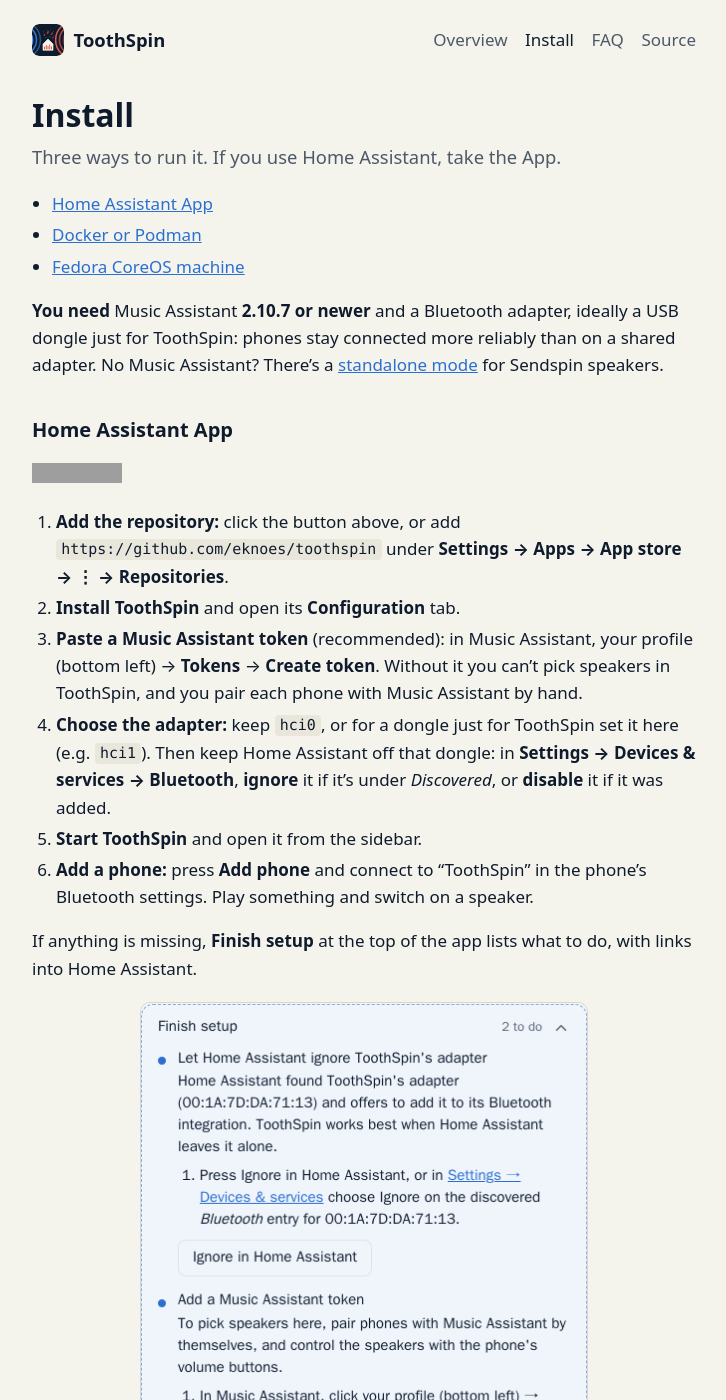
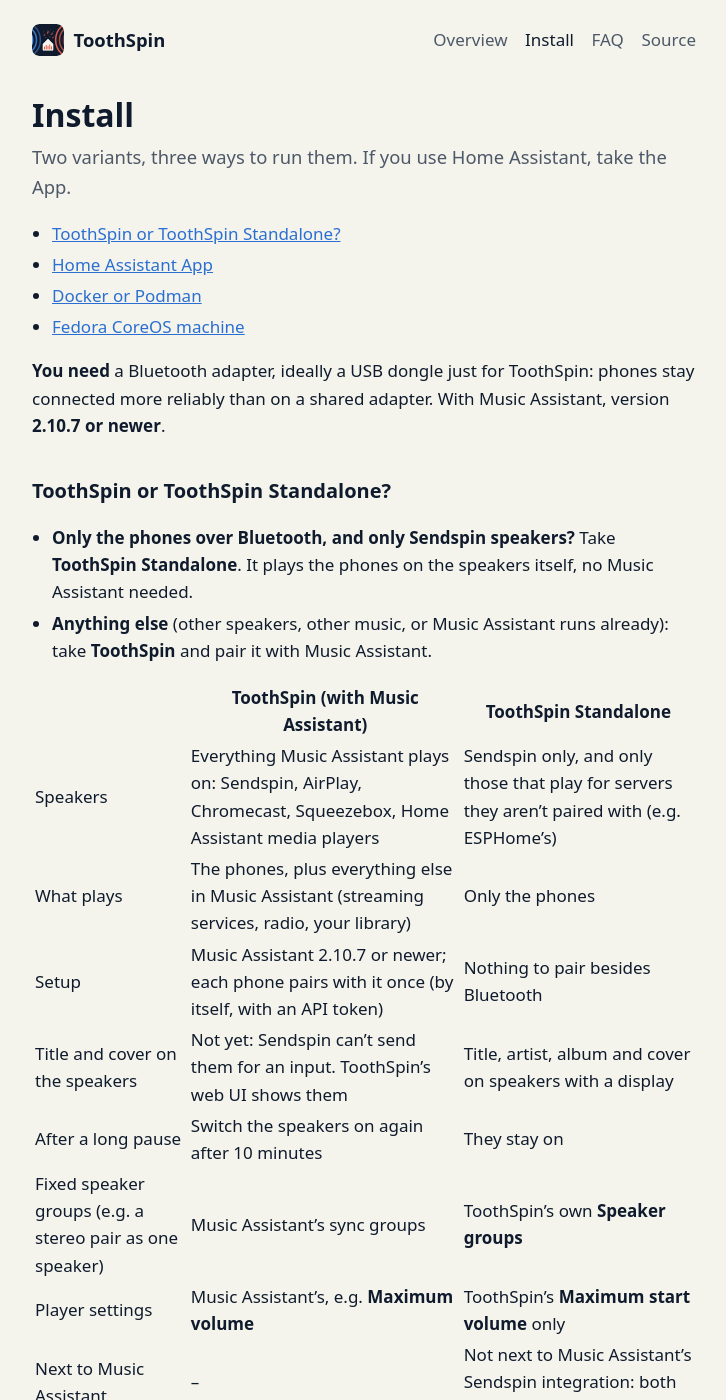
Before and after one commit to eknoes/toothspin, a Jekyll site: the page built from docs/install.md, in a window 1280 px wide and 1400 px high. Shown: the whole window, without its empty margins (276-1002 px from the left). Built offline with Jekyll 4.4.1, drawn with Linux system fonts in a browser that asks for light colours; some of the changed text lies outside the part shown; grey boxes are pictures that could not be loaded.

Commit message:
docs: ToothSpin or ToothSpin Standalone, side by side
Standalone for phones over Bluetooth on Sendspin speakers only; with
Music Assistant for anything else.

Co-Authored-By: Claude Opus 5.5 <noreply@anthropic.com>

```diff
--- a/docs/faq.md
+++ b/docs/faq.md
@@ -72,12 +72,11 @@ With an older version, ToothSpin says so in **Finish setup**.
 
 ### Does it work without Music Assistant? {#without-music-assistant}
 
-With Sendspin speakers, yes. ToothSpin is made for Music Assistant, but with
-only Sendspin speakers (e.g. ESPHome's) it can run its own Sendspin server:
-[standalone mode]({{ '/install.html#standalone' | relative_url }}), as the
-Home Assistant App **ToothSpin Standalone** or a container. It only plays
-the phones, only on Sendspin speakers, and doesn't work together with Music
-Assistant's Sendspin integration.
+With Sendspin speakers, yes: **ToothSpin Standalone** runs its own Sendspin
+server. If all you want is the phones over Bluetooth, on Sendspin speakers
+only, it's the simpler choice; for anything else, pair ToothSpin with Music
+Assistant. The two side by side:
+[ToothSpin or ToothSpin Standalone?]({{ '/install.html#standalone' | relative_url }})
 
 ### Where is ToothSpin in Home Assistant? {#sidebar}
 
--- a/docs/install.md
+++ b/docs/install.md
@@ -2,17 +2,41 @@
 layout: default
 title: Install
 description: Install ToothSpin as a Home Assistant App, with Docker or Podman, or on a Fedora CoreOS machine.
-lede: Three ways to run it. If you use Home Assistant, take the App.
+lede: Two variants, three ways to run them. If you use Home Assistant, take the App.
 ---
 
+- [ToothSpin or ToothSpin Standalone?](#standalone)
 - [Home Assistant App](#home-assistant)
 - [Docker or Podman](#container)
 - [Fedora CoreOS machine](#coreos)
 
-**You need** Music Assistant **2.10.7 or newer** and a Bluetooth adapter,
-ideally a USB dongle just for ToothSpin: phones stay connected more
-reliably than on a shared adapter. No Music Assistant? There's a
-[standalone mode](#standalone) for Sendspin speakers.
+**You need** a Bluetooth adapter, ideally a USB dongle just for ToothSpin:
+phones stay connected more reliably than on a shared adapter. With Music
+Assistant, version **2.10.7 or newer**.
+
+## ToothSpin or ToothSpin Standalone? {#standalone}
+
+- **Only the phones over Bluetooth, and only Sendspin speakers?** Take
+  **ToothSpin Standalone**. It plays the phones on the speakers itself, no
+  Music Assistant needed.
+- **Anything else** (other speakers, other music, or Music Assistant runs
+  already): take **ToothSpin** and pair it with Music Assistant.
+
+| | **ToothSpin** (with Music Assistant) | **ToothSpin Standalone** |
+|---|---|---|
+| Speakers | Everything Music Assistant plays on: Sendspin, AirPlay, Chromecast, Squeezebox, Home Assistant media players | Sendspin only, and only those that play for servers they aren't paired with (e.g. ESPHome's) |
+| What plays | The phones, plus everything else in Music Assistant (streaming services, radio, your library) | Only the phones |
+| Setup | Music Assistant 2.10.7 or newer; each phone pairs with it once (by itself, with an API token) | Nothing to pair besides Bluetooth |
+| Title and cover on the speakers | Not yet: Sendspin can't send them for an input. ToothSpin's web UI shows them | Title, artist, album and cover on speakers with a display |
+| After a long pause | Switch the speakers on again after 10 minutes | They stay on |
+| Fixed speaker groups (e.g. a stereo pair as one speaker) | Music Assistant's sync groups | ToothSpin's own **Speaker groups** |
+| Player settings | Music Assistant's, e.g. **Maximum volume** | ToothSpin's **Maximum start volume** only |
+| Next to Music Assistant | – | Not next to Music Assistant's Sendspin integration: both want the same speakers |
+
+Both install the same ways: in Home Assistant, install **ToothSpin
+Standalone** from the same repository instead of ToothSpin (and skip the
+token step below); with Docker or Podman, use the image
+`ghcr.io/eknoes/toothspin-standalone`.
 
 ## Home Assistant App {#home-assistant}
 
@@ -73,17 +97,3 @@ instead of `--user`, SELinux hosts need a small policy module. Details and all o
 A small VM with the dongle passed through, or a Raspberry Pi 4, set up
 on first boot from one config file:
 [deploy/coreos](https://github.com/eknoes/toothspin/tree/main/deploy/coreos).
-
-## Without Music Assistant {#standalone}
-
-ToothSpin is made for Music Assistant. With only Sendspin speakers (e.g.
-ESPHome's), standalone mode plays the phones on them directly. It
-only plays the phones, only on Sendspin speakers that don't insist on being
-paired, and doesn't work next to Music Assistant's Sendspin integration.
-
-- **Home Assistant:** add the repository as above and install **ToothSpin
-  Standalone** instead of ToothSpin.
-- **Docker or Podman:** use the image `ghcr.io/eknoes/toothspin-standalone`
-  in the setup above.
-
-Details: [standalone mode](https://github.com/eknoes/toothspin#standalone-mode).
```
Also changed, not shown: docs/index.md (+9 -4 lines), toothspin_standalone/DOCS.md (+8 -5 lines), README.md, toothspin/README.md, toothspin_standalone/README.md.
